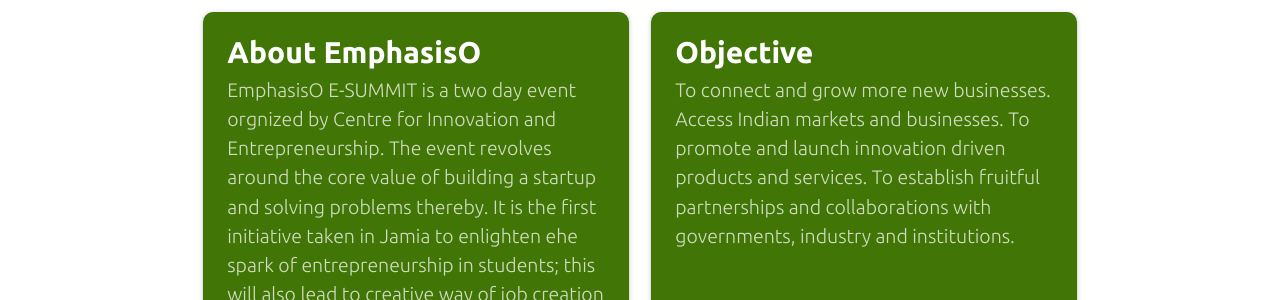
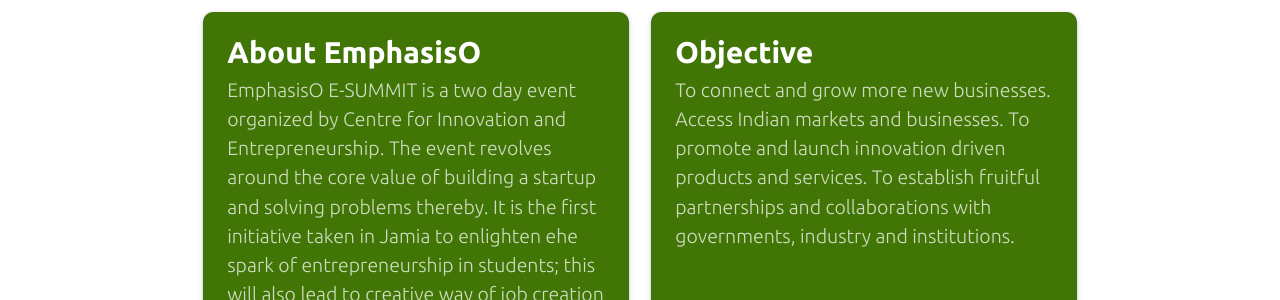
Before and after one commit to FinFO-app/emphasisO.com, a Jekyll site: the page built from index - Copy.html, in a window 1280 px wide and 900 px high, scrolled down 955 px. Shown: the part 181-481 px from the top of the window. Built offline with Jekyll 4.4.1, drawn with Linux system fonts in a browser that asks for light colours; some of the changed text lies outside the part shown.

```diff
--- a/_data/intro.yml
+++ b/_data/intro.yml
@@ -1,5 +1,5 @@
 - title: About EmphasisO
-  body: 'EmphasisO E-SUMMIT is a two day event orgnized by Centre for Innovation and Entrepreneurship. The event revolves around the core value of building a startup and solving problems thereby.
+  body: 'EmphasisO E-SUMMIT is a two day event organized by Centre for Innovation and Entrepreneurship. The event revolves around the core value of building a startup and solving problems thereby.
          It is the first initiative taken in Jamia to enlighten ehe spark of entrepreneurship in students; this will also lead to creative way of job creation in the university.'
 
 - title: Objective
```
Also changed, not shown: _data/partners.yml (+10 -0 lines), assets/images/enactus_logo.png (added), assets/images/plasma_logo.jpg (added).
